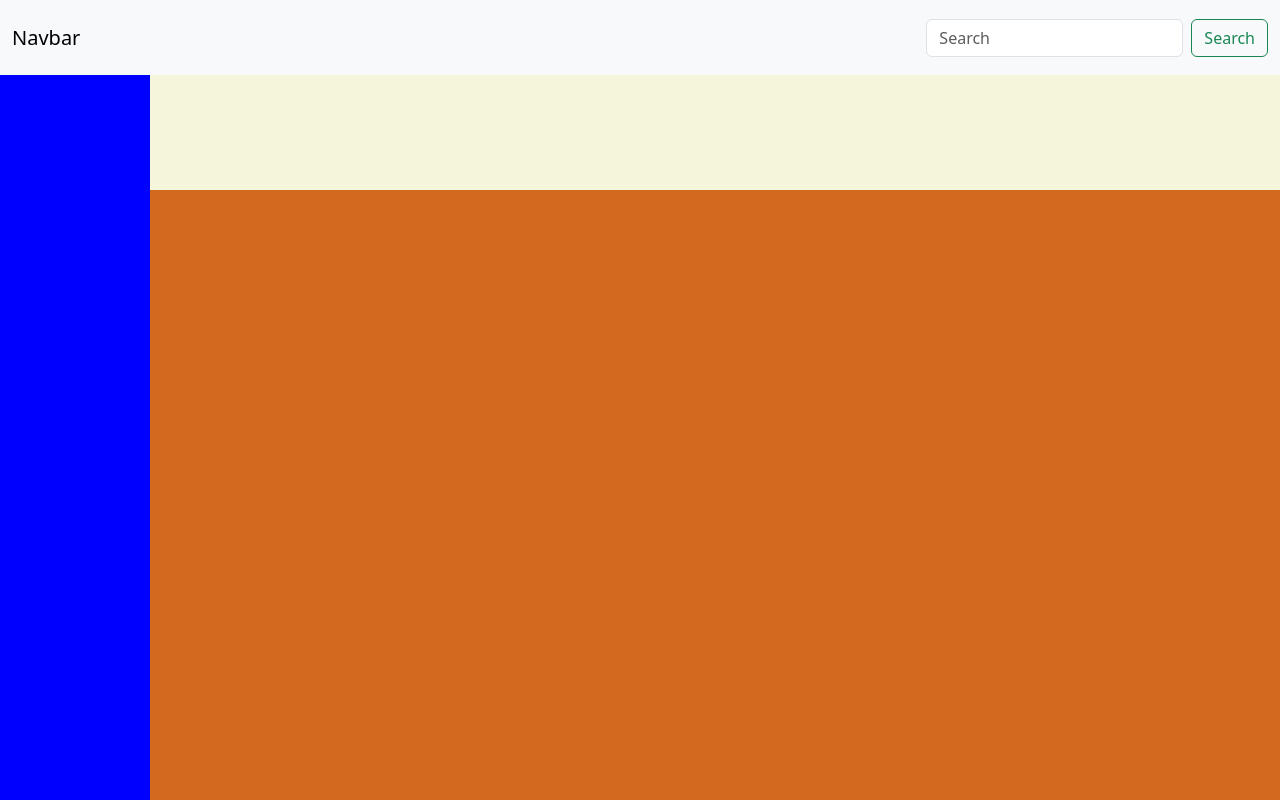
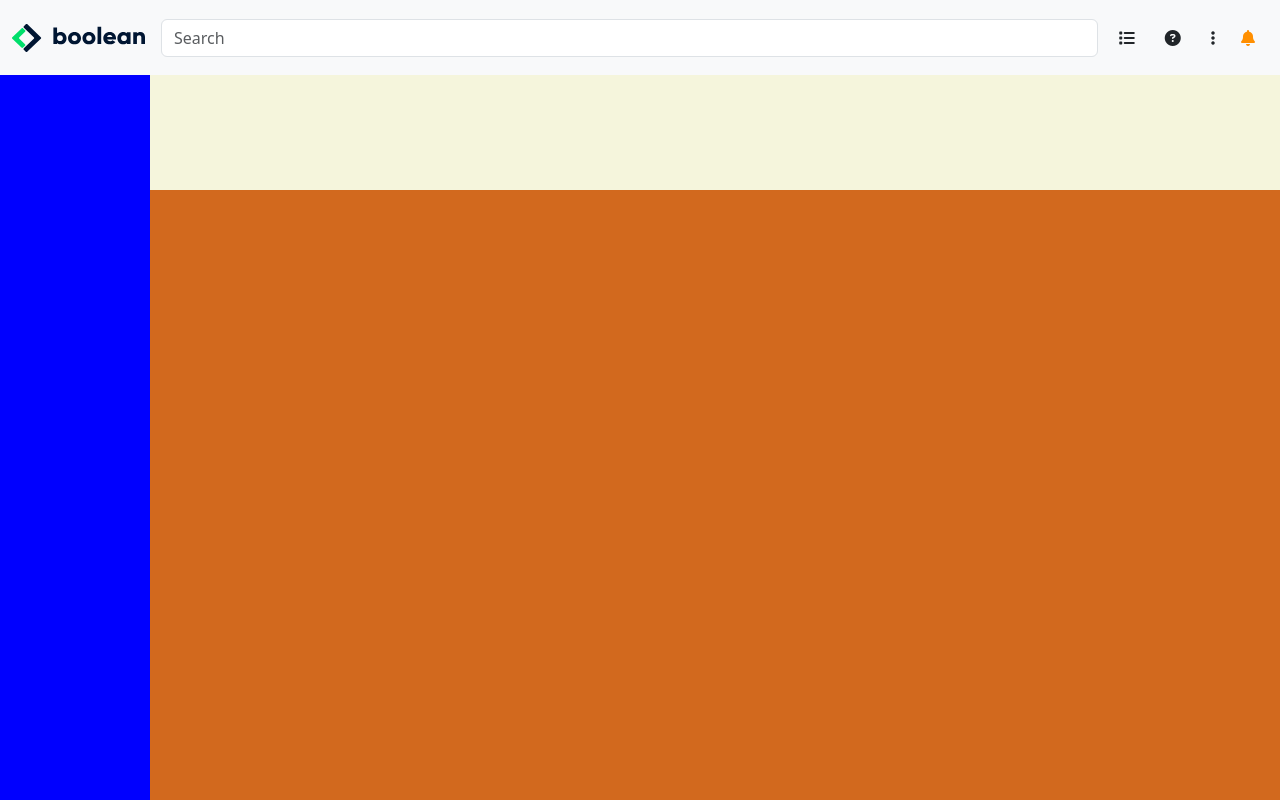
Before and after one commit to f-dib/html-css-bootstrap-dashboard, a plain HTML site: page index.html in a window 1280 px wide. Drawn offline with nearby package versions, Linux system fonts and the light colour scheme.

Commit message:
fixed nav

```diff
--- a/css/style.css
+++ b/css/style.css
@@ -4,6 +4,10 @@
 nav {
     height: 75px;
     background-color: aqua;
+}
+
+.fa-bell {
+    color: #ff8f00;
 }
 
 .ms_aside {
@@ -33,10 +37,9 @@ nav {
     background-color: chocolate;
 }
 
-
-* {
-    /* border: .1px solid yellowgreen; */
-}
+/************************************************
+    RESPONSIVE
+************************************************/
 
 @media screen and (min-width: 992px){
     .ms_aside {
--- a/index.html
+++ b/index.html
@@ -24,13 +24,22 @@
     <header class="container-fluid">
 
         <nav class="row">
-            <nav class="navbar bg-body-tertiary">
-                <div class="container-fluid">
-                  <a class="navbar-brand">Navbar</a>
-                  <form class="d-flex" role="search">
-                    <input class="form-control me-2 flex-grow-1" type="search" placeholder="Search" aria-label="Search">
-                    <button class="btn btn-outline-success" type="submit">Search</button>
+            <nav class="navbar navbar-expand-lg bg-body-tertiary">
+                <div class="container-fluid flex-nowrap">
+                  <a class="navbar-brand"><img class="d-none d-lg-block" src="./img/logo.svg" alt=""></a>
+
+                  <form class="d-flex flex-grow-1" role="search">
+                    <input class="form-control me-2" type="search" placeholder="Search" aria-label="Search">
                   </form>
+
+                  <div class="d-none d-lg-block">
+                    <button type="button" class="btn"><i class="fa-solid fa-list"></i></button>
+                    <button type="button" class="btn"><i class="fa-solid fa-circle-question"></i></button>
+                    <button type="button" class="btn"><i class="fa-solid fa-ellipsis-vertical"></i></button>
+                  </div>
+
+                  <button type="button" class="btn"><i class="fa-solid fa-bell"></i></button>
+
                 </div>
               </nav>
         </nav>
```
